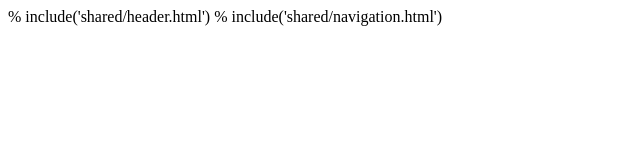
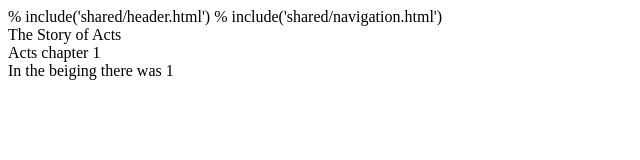
Before and after one commit to Welsh-Ddraig/Sign-up, a plain HTML site: page index.html in a window 1280 px wide. Shown: the whole page, without its empty margins (0-640 px from the left). Drawn offline with Linux system fonts and the light colour scheme.

Commit message:
Add files via upload

```diff
--- a/index.html
+++ b/index.html
@@ -5,7 +5,12 @@
 
 
 	<body class = "cyan accent-1">
+		    <div class="row cyan">
 
+				<div class="col s12 center">The Story of Acts</div>
+				<div class="col s6">Acts chapter 1</div>
+				<div class="col s6">In the beiging there was 1</div>
+			</div>
 
 	</body>
 </html>
```
Also changed, not shown: shared/navigation.html (+1 -1 lines).
